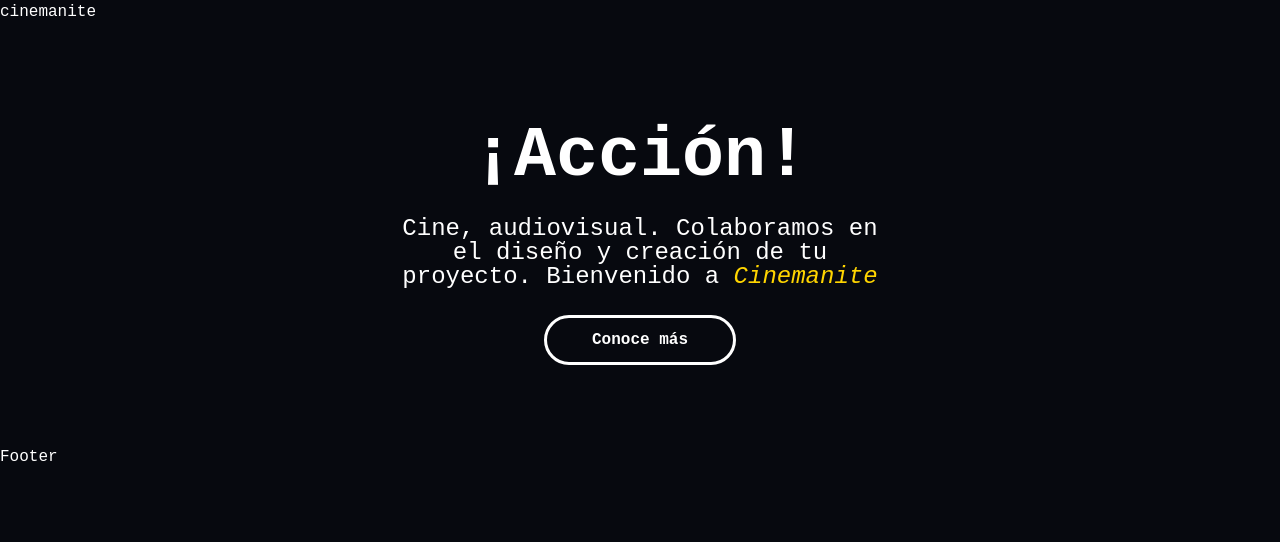
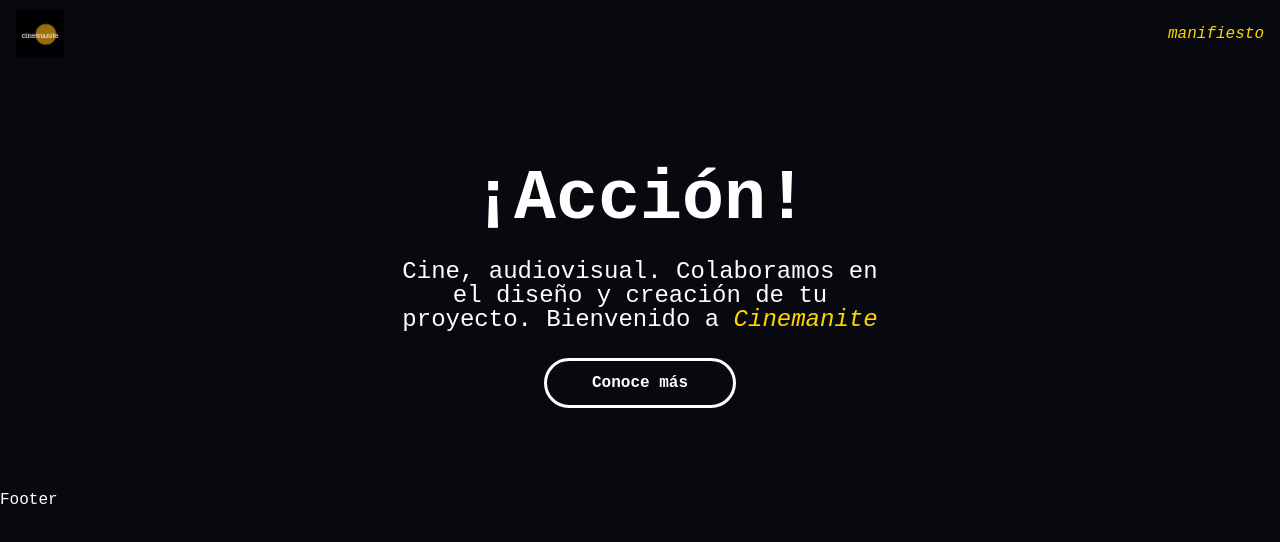
Before and after one commit to Laawe/cinemanite, a Next.js app: page / in a window 1280 px wide. Shown: the top 542 px of the page. Built offline with nearby package versions, Linux system fonts and the light colour scheme.

Commit message:
feat: add basic navbar

```diff
--- a/components/forehead/forehead.js
+++ b/components/forehead/forehead.js
@@ -1,10 +1,16 @@
 import React from 'react'
-import { CustomLink } from '../microcomponents/custom-link/custom-link';
+import Link from 'next/link';
+import Image from 'next/image';
+import cinemanite from '../../public/cinemanite.jpg';
+import styles from './forehead.module.css'
 
 export const Forehead = () => {
   return (
-    <section>
-      <CustomLink label="cinemanite" href="/" />
+    <section className={styles['forehead-wrapper']}>
+      <Link href="/" className={styles['forehead-home-link']}>
+        <Image className={styles['forehead-home-link-image']} src={cinemanite} alt="home icon cinemanite" />
+      </Link>
+      <Link className={styles['forehead-manifiesto-link']} href="/manifiesto"><em className={styles['forehead-manifiesto-link--em']}>manifiesto</em></Link>
     </section>
   )
 }
--- a/components/forehead/forehead.module.css
+++ b/components/forehead/forehead.module.css
@@ -0,0 +1,20 @@
+.forehead-wrapper {
+    display: flex;
+    align-items: center;
+    justify-content: space-between;
+    padding: 0.6rem 1rem;
+}
+
+.forehead-home-link-image {
+    width: 3rem;
+    height: 3rem;
+}
+
+.forehead-manifiesto-link,
+.forehead-manifiesto-link:visited {
+    text-decoration: none;
+}
+
+.forehead-manifiesto-link--em {
+    color: hsla(50deg 100% 50%);
+}
--- a/components/microcomponents/custom-link/custom-link.js
+++ /dev/null
@@ -1,28 +0,0 @@
-import React from 'react';
-import Link from 'next/link';
-import Image from "next/image";
-import styles from './custom-link.module.css';
-
-export const CustomLink = ({ label, href, srcIcon, isEmoji }) => {
-    return (
-        <div className={styles['custom-link-wrapper']}>
-            {srcIcon && (
-                <Image
-                    className={styles['custom-link-image']}
-                    width={50}
-                    height={50}
-                    src={srcIcon}
-                    alt="Custom link with icon"
-                />
-            )}
-            {
-                isEmoji && (
-                    <span className={styles['custom-link-emoji']} role="img" aria-label="dynamic emoji">{isEmoji}</span>
-                )
-            }
-            <Link href={href} className={styles['custom-link-L']}>
-                {label}
-            </Link>
-        </div>
-    )
-}
--- a/components/microcomponents/custom-link/custom-link.module.css
+++ /dev/null
@@ -1,8 +0,0 @@
-.custom-link-wrapper {
-    max-width: 8%;
-}
-
-.custom-link-L {
-    color: #fff;
-    text-decoration: none;
-}
```
